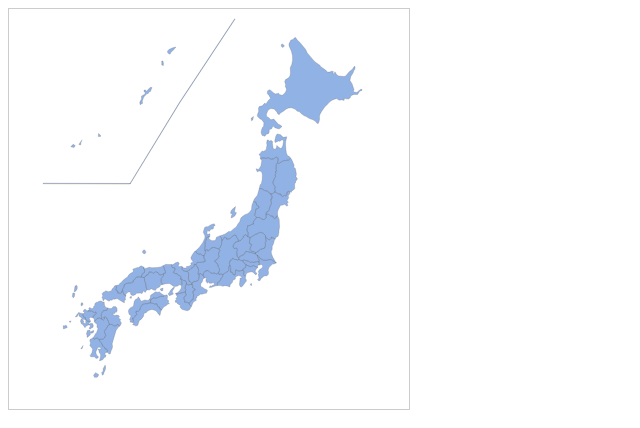
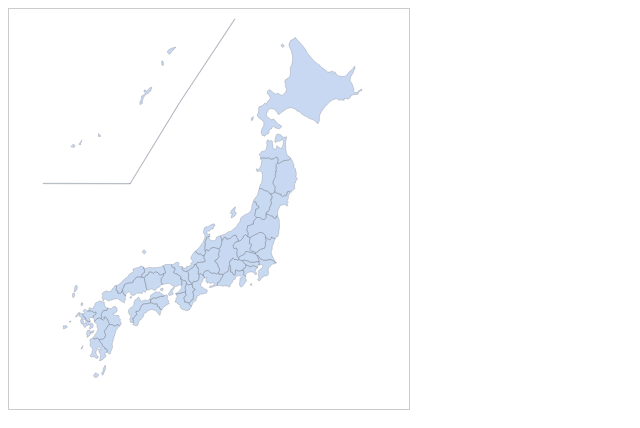
Before and after one commit to air-h-128k-il/D3-sample1, a plain HTML site: page index.html in a window 1280 px wide. Shown: the top 428 px of the page, without its empty margins (0-640 px from the left). Drawn offline with nearby package versions, Linux system fonts and the light colour scheme.

Commit message:
minor fix

```diff
--- a/index.html
+++ b/index.html
@@ -92,7 +92,7 @@ async function main() {
     .attr(`stroke`, `#666`)
     .attr(`stroke-width`, 0.25)
     .attr(`fill`, `#2566CC`)
-    .attr(`fill-opacity`, 0.5)
+    .attr(`fill-opacity`, 0.25)
     //.attr(`fill-opacity`, (item: any) => {
       // メモ
       // item.properties.name_ja に都道府県名が入っている
```
